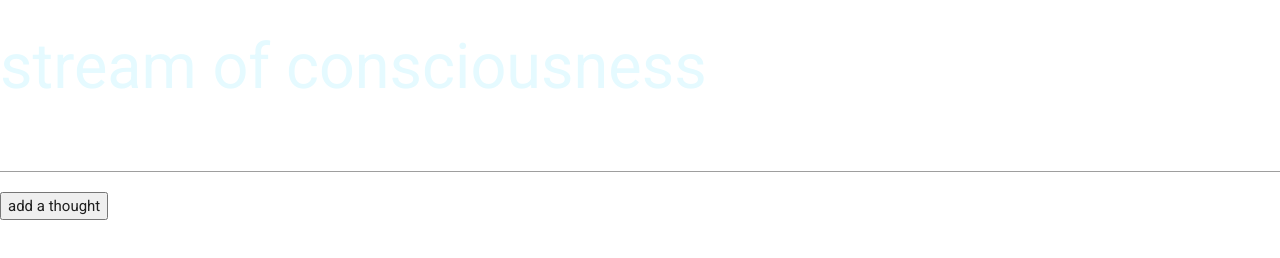
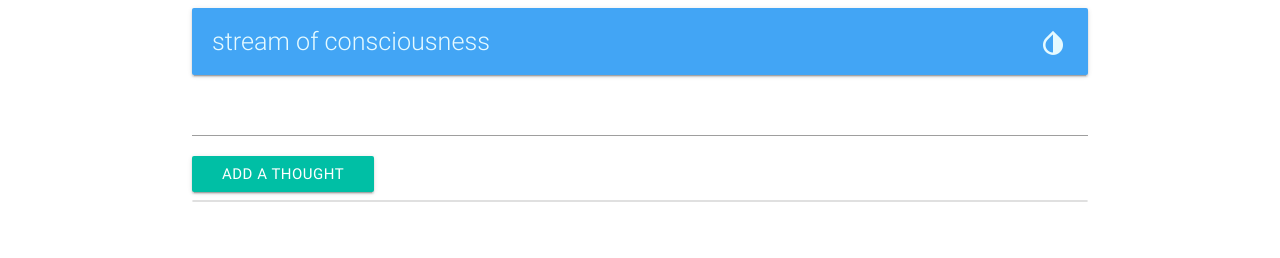
Before and after one commit to HigitusFigitus/stream_of_consciousness, a website: page public/index.html in a window 1280 px wide. Drawn offline with nearby package versions, Linux system fonts and the light colour scheme; no server answers.

Commit message:
Adds materialize classes to style html elements

```diff
--- a/public/index.html
+++ b/public/index.html
@@ -8,21 +8,21 @@
   <link href="http://fonts.googleapis.com/icon?family=Material+Icons" rel="stylesheet">
   <!--Import materialize.css-->
   <link type="text/css" rel="stylesheet" href="css/materialize.css"  media="screen,projection"/>
-
-  <link href="https://fonts.googleapis.com/css?family=Roboto" rel="stylesheet" type='text/css'>
+  <!--Import custom css-->
   <link rel="stylesheet" href="style.css">
 </head>
+
 <body>
-  <section class='navbar'>
-    <h1>stream of consciousness</h1>
-  </section>
+  <div class="container">
 
-  <div class="stream-container">
+    <h1 class="card-panel blue lighten-1 flow-text">stream of consciousness <i class="small material-icons right">invert_colors</i></h1>
     <input type="text" class="new-thought-input" id="new-thought">
-    <button class="btn-thought" id="thought">add a thought</button>
-  </div>
+    <button id="thought" class="waves-effect waves-light teal accent-4 btn btn-thought">Add a thought</button>
 
-  <div class="thoughts" id="thoughts-target">
+    <ul class="collection">
+
+    </ul>
+
   </div>
 
   <script src="http://code.jquery.com/jquery-2.1.1.min.js"></script>
```
Also changed, not shown: public/ajax.js (line endings or trailing spaces).
